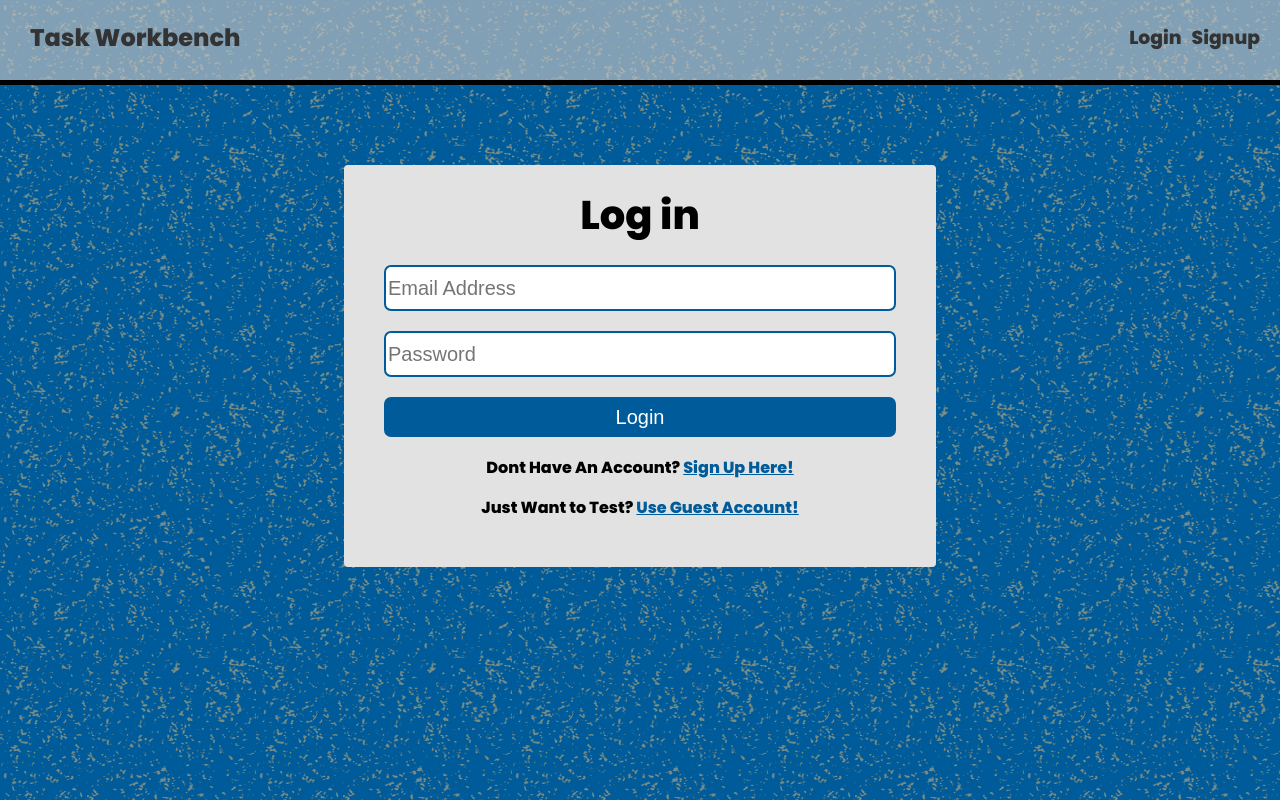
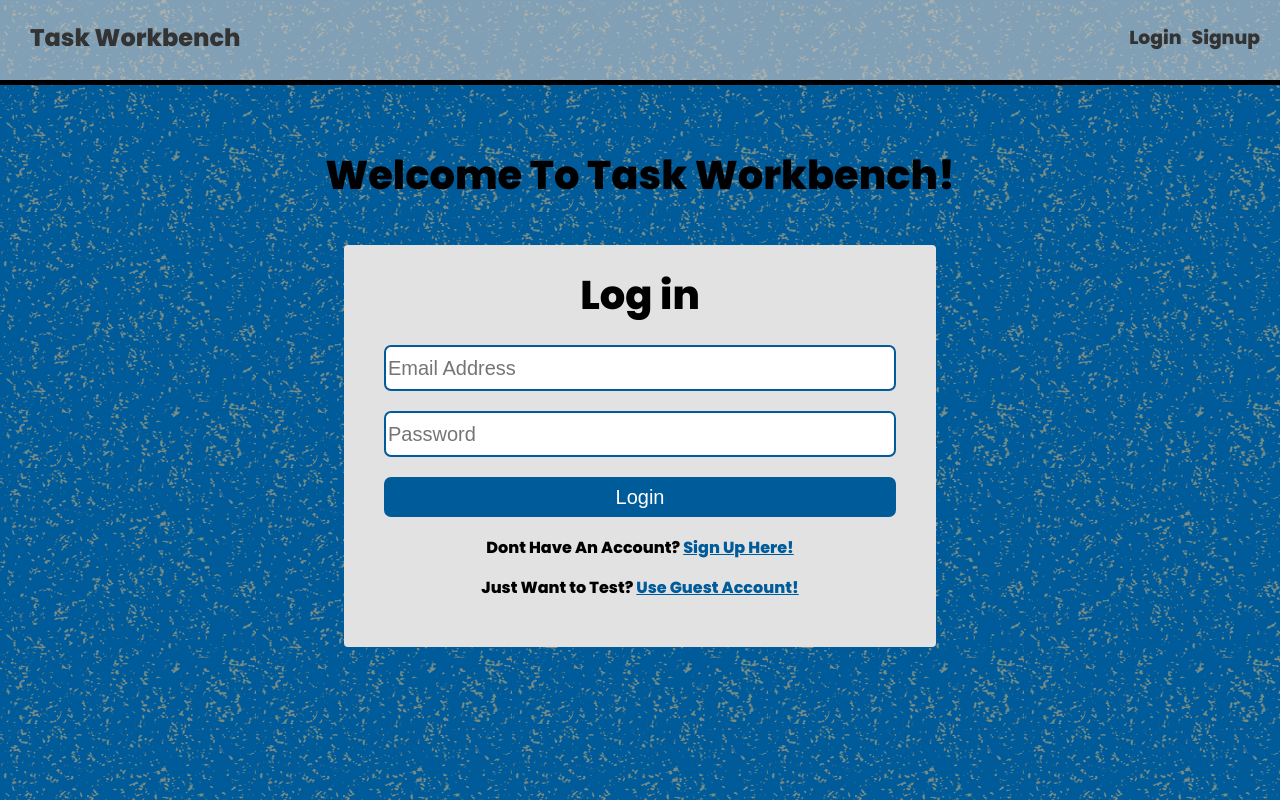
Before and after one commit to TrevorKvanvig/TaskWorkbench, a React (Create React App) app in the folder frontend/: page / in a window 1280 px wide. Built offline with nearby package versions, Linux system fonts and the light colour scheme.

Commit message:
Changes to Login Page and form

```diff
--- a/frontend/src/index.css
+++ b/frontend/src/index.css
@@ -236,6 +236,7 @@ button {
   padding: 0px 40px;
   border-radius: 4px;
   padding-bottom: 40px;
+  max-width: 600px;
 }
 
 .join-team-button {
@@ -275,6 +276,16 @@ button {
 .signup-page {
   display: flex;
   justify-content: center;
+  flex-direction: column;
+  align-items: center;
+}
+
+.login-title-wrapper {
+  text-align: center;
+  display: flex;
+  justify-content: center;
+  align-items: center;
+  margin-top: 40px;
 }
 
 .team-info-bar {
@@ -439,6 +450,10 @@ button {
   padding-top: 10px;
 }
 
+.signup-form {
+  margin-top: 40px;
+}
+
 .signup-link-wrapper2 {
   height: 40px;
   display: flex;
--- a/frontend/src/pages/Login.jsx
+++ b/frontend/src/pages/Login.jsx
@@ -34,7 +34,11 @@ const Login = () => {
 
   return(
 
-    <div className="signup-page ">
+    <div className="signup-page">
+      <div className="login-title-wrapper">
+        <h2 className="login-title">Welcome To Task Workbench!</h2>
+      </div>
+
       <form className="signup-form form" onSubmit={handleSubmit}>
       <h3 className="login-title">Log in</h3>
 
```
